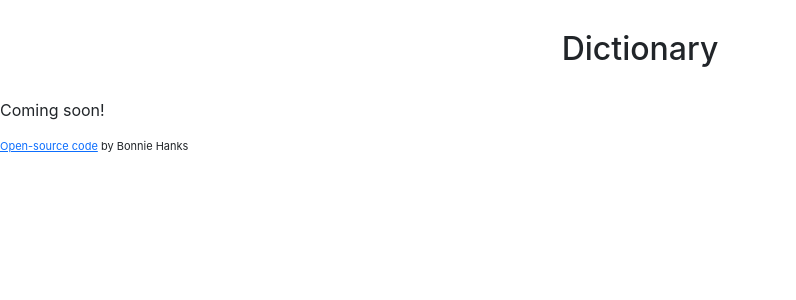
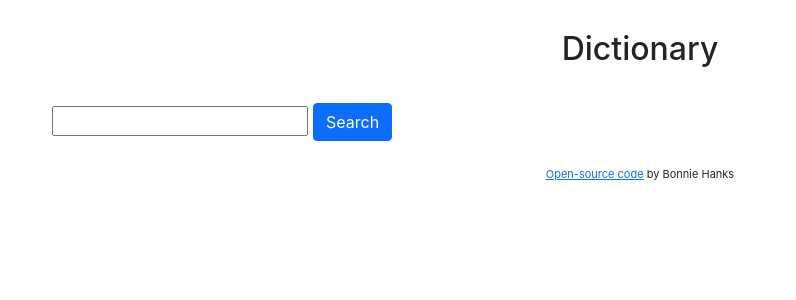
Before and after one commit to bonnie-gaggle/dictionary-app, a React (Create React App) app: page / in a window 1280 px wide. Shown: the top 300 px of the page, without its empty margins (0-796 px from the left). Built offline with nearby package versions, Linux system fonts and the light colour scheme.

Commit message:
added search engine

```diff
--- a/src/App.css
+++ b/src/App.css
@@ -1,9 +1,15 @@
+.App .container {
+  max-width: 1200px;
+}
+
 .App h1 {
   font-size: 32px;
-  margin: 30px 0;
+  margin: 30px;
   text-align: center;
 }
 
 .App footer {
   font-size: 11px;
+  margin: 20px;
+  text-align: center;
 }
--- a/src/App.js
+++ b/src/App.js
@@ -1,12 +1,12 @@
+import Dictionary from "./Dictionary";
 import './App.css';
 
 export default function App() {
   return (
     <div className="App">
-      <h1>Dictionary</h1>
-        <p>
-          Coming soon!
-        </p>
+      <div className="container">
+        <h1>Dictionary</h1>
+        <Dictionary />
         <footer>
           <a
             className="App-link"
@@ -17,6 +17,7 @@ export default function App() {
             Open-source code
           </a> by Bonnie Hanks
         </footer>
+      </div>
     </div>
   );
 }
--- /dev/null
+++ b/src/Dictionary.css
@@ -0,0 +1,3 @@
+.Dictionary .btn {
+  margin: 5px;
+}
--- /dev/null
+++ b/src/Dictionary.js
@@ -0,0 +1,24 @@
+import React, { useState } from "react";
+import "./Dictionary.css";
+
+export default function Dictionary(){
+  let [keyword, setKeyword] = useState("");
+  function search(event){
+    event.preventDefault();
+    alert(`Searching for the definition of ${keyword}...`)
+  }
+
+  //store updated keyword
+  function newKeyword(event){
+    setKeyword(event.target.value);
+  }
+
+  return (
+    <div className="Dictionary">
+      <form onSubmit={search}>
+        <input type="search" onChange={newKeyword}/>
+        <input type="submit" className="btn btn-primary" value="Search"></input>
+      </form>
+    </div>
+  );
+}
```
